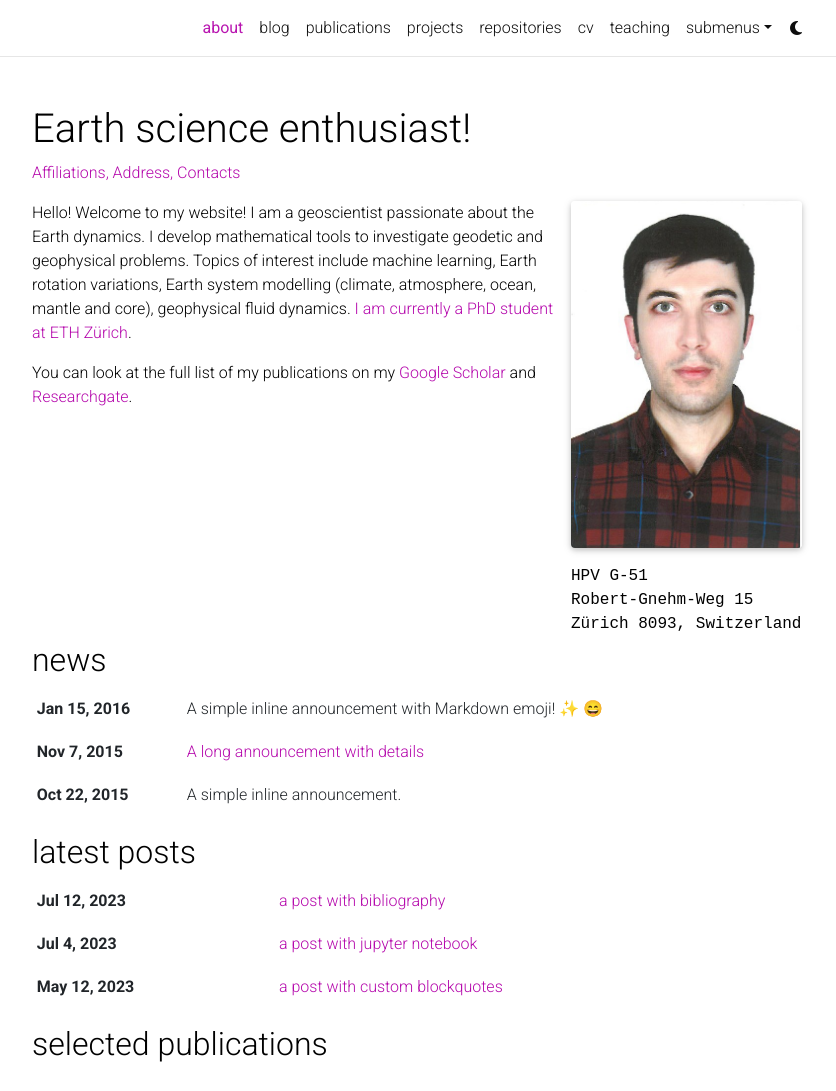
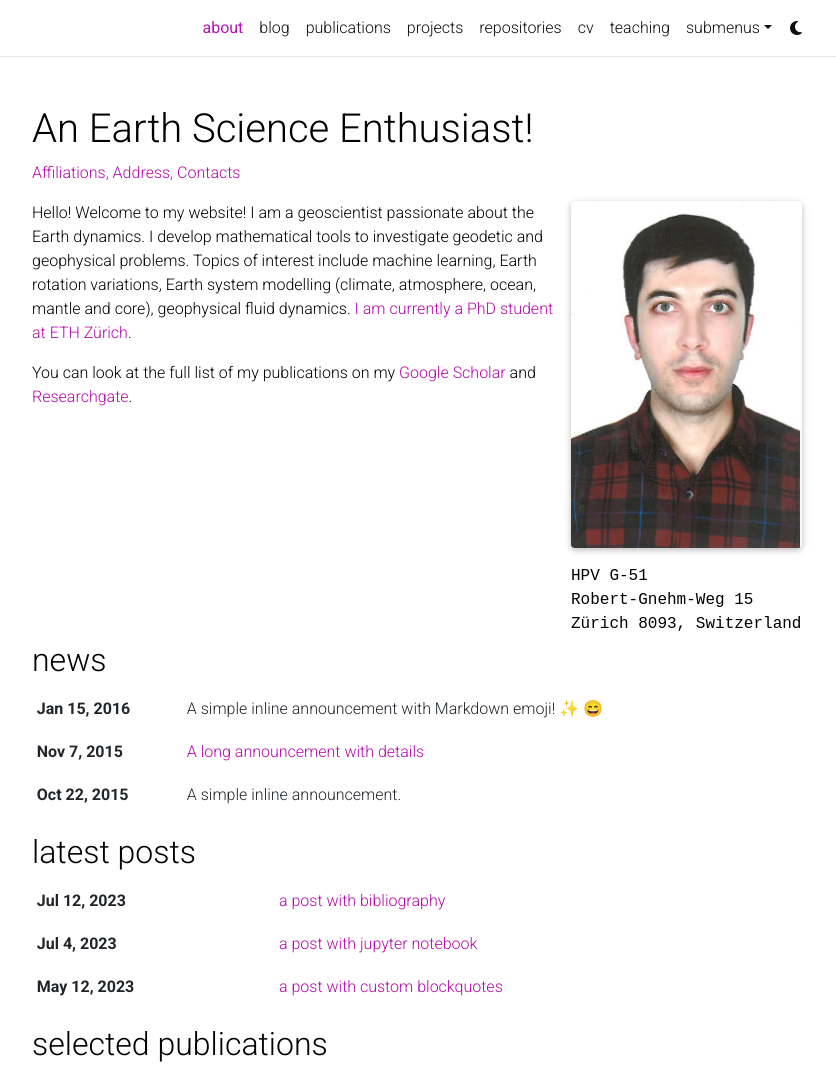
Before and after one commit to mkianis/mkianis.github.io, a Jekyll site: the page built from _pages/about.md, in a window 1280 px wide and 1380 px high, cut to the strip 0-1091 px from the top of the window. Shown: the whole strip, without its empty margins (223-1059 px from the left). Built offline with Jekyll 4.4.1, drawn with Linux system fonts in a browser that asks for light colours; full-size pictures stand in for the smaller copies a plugin makes; emoji names are drawn with the system emoji font; comment, search, counter and statistics services are not loaded; a style sheet for code colours, icons or effects is not loaded.

```diff
--- a/_config.yml
+++ b/_config.yml
@@ -2,7 +2,7 @@
 # Site settings
 # -----------------------------------------------------------------------------
 
-title: Earth science enthusiast! # the website title (if blank, full name will be used instead)
+title: An Earth Science Enthusiast! # the website title (if blank, full name will be used instead)
 first_name: Mostafa
 middle_name:
 last_name: Kiani Shahvandi
```
